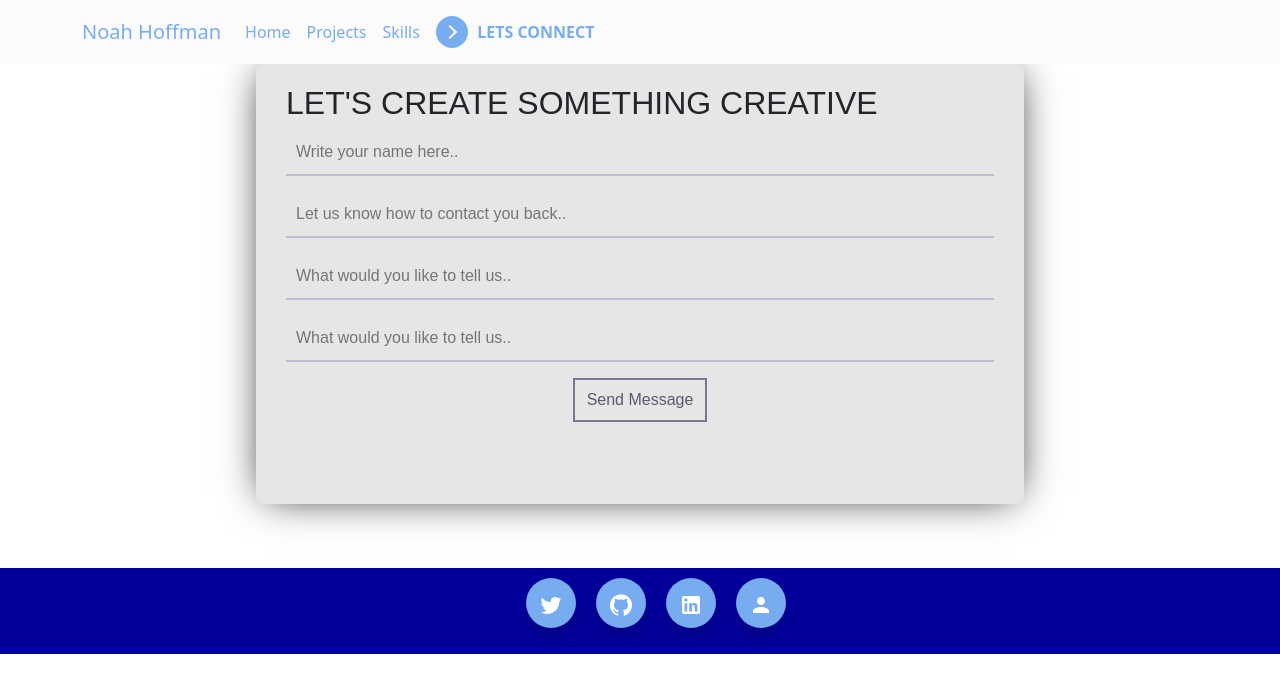
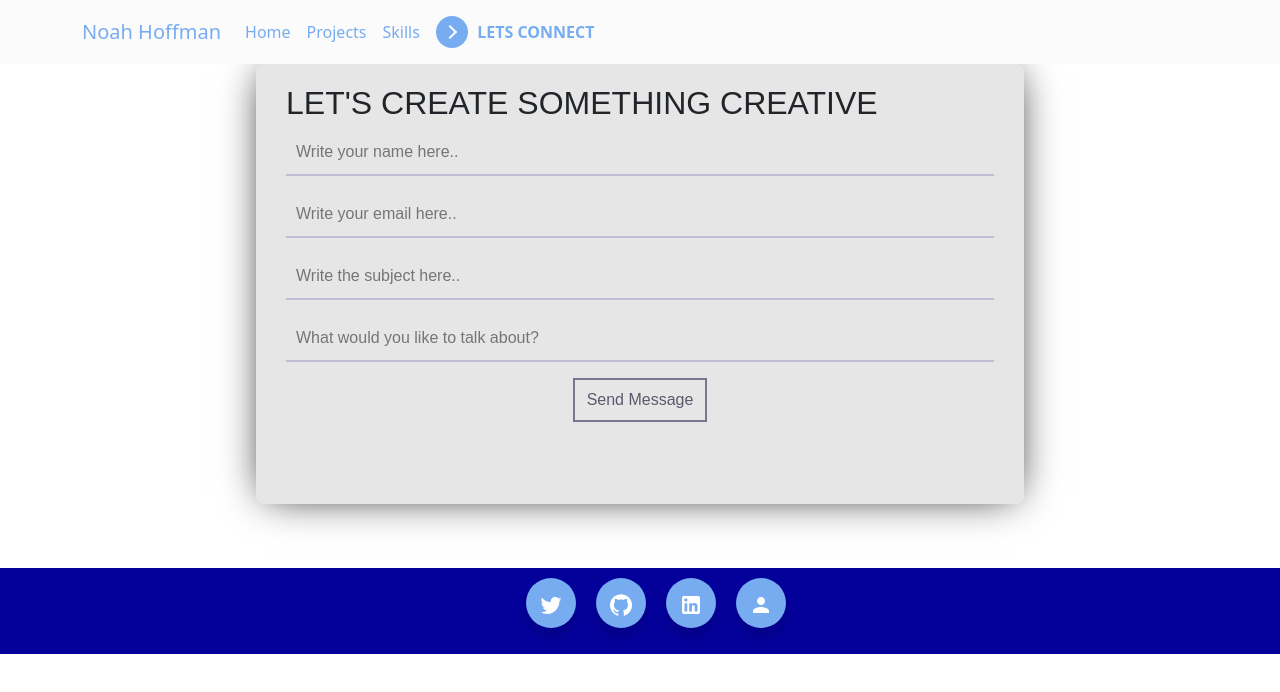
Before and after one commit to Noah8863/Portfolio, a React (Create React App) app: page /contact in a window 1280 px wide. Shown: the top 692 px of the page. Built offline with nearby package versions, Linux system fonts and the light colour scheme.

Commit message:
successfully set up email form

```diff
--- a/src/components/Contact/index.js
+++ b/src/components/Contact/index.js
@@ -18,7 +18,7 @@ function Contact() {
     emailjs
       .send(
         "service_32wky28",
-        "template_s77x9a4",
+        "template_6f7vqrr",
         formData,
         "nIOQ4DjOD6VPrQRy0"
       )
@@ -39,13 +39,13 @@ function Contact() {
           <input className="inputfield" id="name" placeholder="Write your name here.."></input>
         </p>
         <p type="Email:">
-          <input className="inputfield" placeholder="Let us know how to contact you back.."></input>
+          <input className="inputfield" id="email" placeholder="Write your email here.."></input>
         </p>
         <p type="Message:">
-          <input className="inputfield" placeholder="What would you like to tell us.."></input>
+          <input className="inputfield" id="subject" placeholder="Write the subject here.."></input>
         </p>
         <p type="Message:">
-          <input className="inputfield" placeholder="What would you like to tell us.."></input>
+          <input className="inputfield" id="message" placeholder="What would you like to talk about?"></input>
         </p>
         <button id="btn">Send Message</button>
       </form>
```
